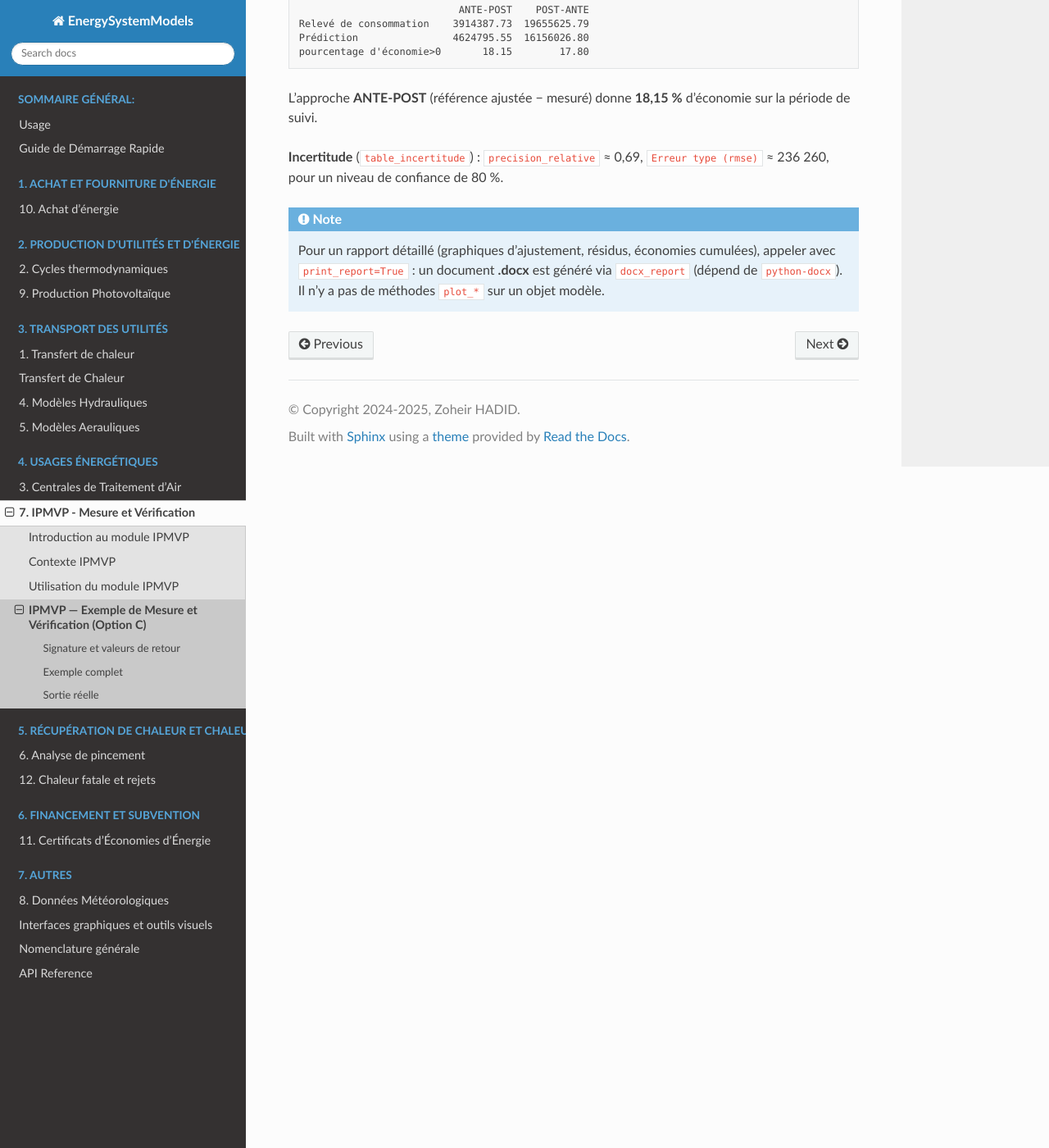
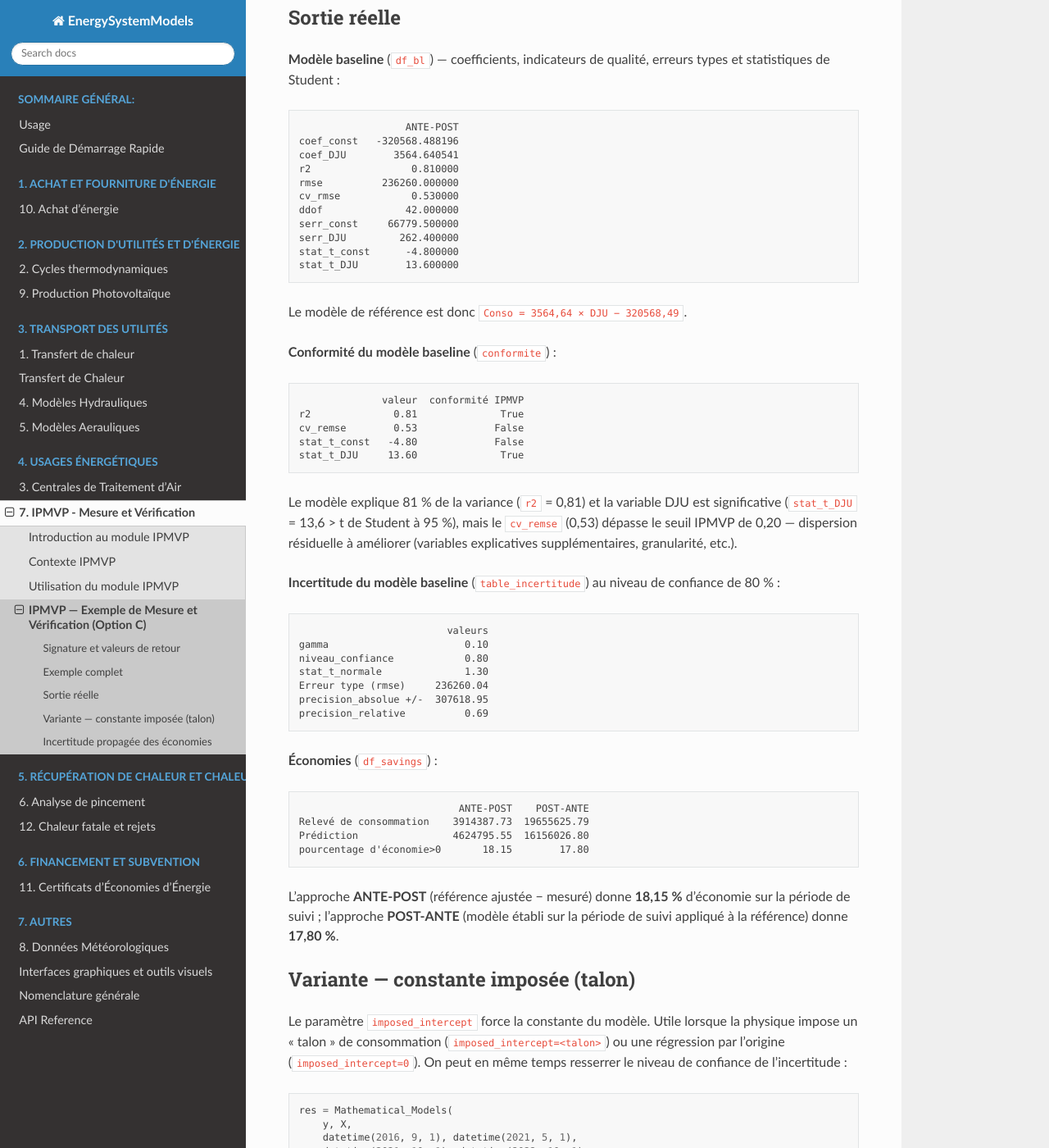
Before and after one commit to ZoheirHADID/EnergySystemModels-fr, a Sphinx documentation site: the page built from docs/source/007-ipmvp/exemples.rst, in a window 1280 px wide and 1400 px high, scrolled down 1579 px. Shown: the whole window at 82% size. Built offline with Sphinx 7.4.7 and the Read the Docs theme 3.1.0, drawn with Linux system fonts in a browser that asks for light colours; some of the changed text lies outside the part shown.

Commit message:
2026-07-08-VF-giberville

```diff
--- a/docs/source/007-ipmvp/exemples.rst
+++ b/docs/source/007-ipmvp/exemples.rst
@@ -21,12 +21,24 @@ Signature et valeurs de retour
        seuil_z_scores=8,        # seuil d'exclusion des points aberrants (défaut 8)
        degree=1,                # degré du modèle polynomial
        site="****",
+       imposed_intercept=None,  # None -> constante libre ; 0 -> régression par l'origine (talon imposé)
+       niveau_confiance=0.8,    # niveau de confiance de l'incertitude (défaut 0,80)
    )
 
-Les 9 éléments : ``y_pred`` (prédiction baseline), ``df`` (données + prédiction),
-``conformite`` (indicateurs IPMVP + verdict), ``table_incertitude`` (incertitude
-baseline), les 4 équivalents pour la période de reporting, et ``df_savings``
-(économies ANTE-POST / POST-ANTE).
+Les 9 éléments : ``y_pred`` (prédiction baseline), ``df`` (coefficients +
+indicateurs du modèle), ``conformite`` (indicateurs IPMVP + verdict),
+``table_incertitude`` (incertitude baseline), les 4 équivalents pour la période
+de reporting, et ``df_savings`` (économies ANTE-POST / POST-ANTE).
+
+.. note::
+   Deux paramètres ont été ajoutés à la fonction :
+
+   * **imposed_intercept** — impose la constante du modèle (``0`` = régression
+     par l'origine, ou une valeur « talon » choisie par l'analyste). Par défaut
+     (``None``) la constante est estimée librement.
+   * **niveau_confiance** — niveau de confiance utilisé pour le calcul
+     d'incertitude (défaut ``0.8``). Il pilote la statistique de Student et donc
+     la ``precision_absolue`` / ``precision_relative`` reportées.
 
 Exemple complet
 ---------------
@@ -35,44 +47,83 @@ Exemple complet
 
    import pandas as pd
    from datetime import datetime
-   from IPMVP.IPMVP import Mathematical_Models
+   from IPMVP.IPMVP import Mathematical_Models, incertitude_savings
 
    # Données mensuelles livrées avec le paquet : consommation + DJU
    df = pd.read_excel("src/IPMVP/IPMVP_input.xlsx")
    df["Mois"] = pd.to_datetime(df["Mois"])
    df = df.set_index("Mois")
 
-   X = df[["DJU"]]                              # variable(s) explicative(s)
-   y = df["Consommation (kWh) - Relevé"]        # consommation mesurée
+   # (l'entête de la colonne conso peut contenir un caractère accentué :
+   #  on la sélectionne de façon robuste)
+   col_conso = [c for c in df.columns if c.lower().startswith("consommation")][0]
 
-   res = Mathematical_Models(
+   X = df[["DJU"]]        # variable(s) explicative(s)
+   y = df[col_conso]      # consommation mesurée
+
+   (y_pred, df_bl, conformite, table_inc,
+    y_pred_report, df_report, conformite_report, table_inc_report,
+    df_savings) = Mathematical_Models(
        y, X,
        datetime(2016, 9, 1), datetime(2021, 5, 1),    # baseline
        datetime(2021, 10, 1), datetime(2022, 10, 1),  # reporting
        degree=1, seuil_z_scores=3, site="exemple_site",
    )
-   y_pred, df_bl, conformite, table_inc, *_rep, df_savings = res
 
-   print(conformite)
-   print(df_savings)
+   print(df_bl)          # coefficients + indicateurs du modèle baseline
+   print(conformite)     # verdict de conformité IPMVP
+   print(table_inc)      # incertitude du modèle baseline
+   print(df_savings)     # économies
 
 Sortie réelle
 -------------
+
+**Modèle baseline** (``df_bl``) — coefficients, indicateurs de qualité, erreurs
+types et statistiques de Student :
+
+.. code-block:: text
+
+                     ANTE-POST
+   coef_const   -320568.488196
+   coef_DJU        3564.640541
+   r2                 0.810000
+   rmse          236260.000000
+   cv_rmse            0.530000
+   ddof              42.000000
+   serr_const     66779.500000
+   serr_DJU         262.400000
+   stat_t_const      -4.800000
+   stat_t_DJU        13.600000
+
+Le modèle de référence est donc ``Conso = 3564,64 × DJU − 320568,49``.
 
 **Conformité du modèle baseline** (``conformite``) :
 
 .. code-block:: text
 
-                  valeur  conformité IPMVP
-   r2               0.81              True
-   cv_remse         0.53             False
-   stat_t_const    -4.80             False
-   stat_t_DJU      13.60              True
+                 valeur  conformité IPMVP
+   r2              0.81              True
+   cv_remse        0.53             False
+   stat_t_const   -4.80             False
+   stat_t_DJU     13.60              True
 
 Le modèle explique 81 % de la variance (``r2`` = 0,81) et la variable DJU est
-significative (``stat_t_DJU``), mais le ``cv_remse`` (0,53) dépasse le seuil
-IPMVP — indiquant une dispersion résiduelle à améliorer (variables explicatives
-supplémentaires, granularité, etc.).
+significative (``stat_t_DJU`` = 13,6 > t de Student à 95 %), mais le
+``cv_remse`` (0,53) dépasse le seuil IPMVP de 0,20 — dispersion résiduelle à
+améliorer (variables explicatives supplémentaires, granularité, etc.).
+
+**Incertitude du modèle baseline** (``table_incertitude``) au niveau de
+confiance de 80 % :
+
+.. code-block:: text
+
+                            valeurs
+   gamma                       0.10
+   niveau_confiance            0.80
+   stat_t_normale              1.30
+   Erreur type (rmse)     236260.04
+   precision_absolue +/-  307618.95
+   precision_relative          0.69
 
 **Économies** (``df_savings``) :
 
@@ -84,13 +135,105 @@ supplémentaires, granularité, etc.).
    pourcentage d'économie>0       18.15        17.80
 
 L'approche **ANTE-POST** (référence ajustée − mesuré) donne **18,15 %**
-d'économie sur la période de suivi.
+d'économie sur la période de suivi ; l'approche **POST-ANTE** (modèle établi
+sur la période de suivi appliqué à la référence) donne **17,80 %**.
 
-**Incertitude** (``table_incertitude``) : ``precision_relative`` ≈ 0,69,
-``Erreur type (rmse)`` ≈ 236 260, pour un niveau de confiance de 80 %.
+Variante — constante imposée (talon)
+------------------------------------
+
+Le paramètre ``imposed_intercept`` force la constante du modèle. Utile lorsque
+la physique impose un « talon » de consommation (``imposed_intercept=<talon>``)
+ou une régression par l'origine (``imposed_intercept=0``). On peut en même
+temps resserrer le niveau de confiance de l'incertitude :
+
+.. code-block:: python
+
+   res = Mathematical_Models(
+       y, X,
+       datetime(2016, 9, 1), datetime(2021, 5, 1),
+       datetime(2021, 10, 1), datetime(2022, 10, 1),
+       degree=1, seuil_z_scores=3, site="exemple_site",
+       imposed_intercept=0,     # régression par l'origine
+       niveau_confiance=0.9,    # incertitude au niveau 90 %
+   )
+   df_bl, conformite, table_inc = res[1], res[2], res[3]
+   print(df_bl); print(conformite); print(table_inc)
+
+Sortie réelle (constante forcée à 0) :
+
+.. code-block:: text
+
+   # df_bl
+                     ANTE-POST
+   coef_const         0.000000
+   coef_DJU        2499.015503
+   r2                 0.710000
+   rmse          294014.500000
+   cv_rmse            0.660000
+   ddof              42.000000
+
+   # conformite
+                 valeur  conformité IPMVP
+   r2              0.71             False
+   cv_remse        0.66             False
+   stat_t_const    0.00             False
+   stat_t_DJU      9.50              True
+
+   # table_incertitude (niveau_confiance = 0,90)
+                            valeurs
+   gamma                       0.05
+   niveau_confiance            0.90
+   stat_t_normale              1.68
+   Erreur type (rmse)     294014.53
+   precision_absolue +/-  494518.44
+   precision_relative          1.11
+
+Forcer la constante à 0 dégrade ici le modèle (``r2`` 0,81 → 0,71,
+``cv_remse`` 0,53 → 0,66) : la constante libre était donc justifiée pour ce
+site.
+
+Incertitude propagée des économies
+-----------------------------------
+
+La fonction ``incertitude_savings`` propage l'erreur-type du modèle de
+référence sur la durée du contrat **et** la période de reporting, selon le
+protocole IPMVP (fonction pure, sans effet de bord) :
+
+.. code-block:: python
+
+   rmse    = float(df_bl.loc["rmse"].iloc[0])
+   ddof    = float(df_bl.loc["ddof"].iloc[0])
+   moyenne = float(y.loc[datetime(2016, 9, 1):datetime(2021, 5, 1)].mean())
+
+   inc = incertitude_savings(
+       rmse=rmse, ddof=ddof, moyenne=moyenne,
+       gain_pct=0.18,             # économie mensuelle attendue (18 %)
+       duree_contrat_mois=60,
+       duree_reporting_mois=12,
+       niveau_confiance=0.9,
+   )
+   print(inc["contrat"])
+   print(inc["reporting"])
+
+Sortie réelle :
+
+.. code-block:: text
+
+   # inc["contrat"]  (60 mois)
+   {'mois': 60, 'economie_kwh': 5335141.89,
+    'precision_absolue_kwh': 3078077.25, 'precision_relative': 0.577}
+
+   # inc["reporting"]  (12 mois)
+   {'mois': 12, 'economie_kwh': 1067028.38,
+    'precision_absolue_kwh': 1376557.99, 'precision_relative': 1.290}
+
+La précision relative s'améliore avec la durée cumulée (0,58 sur 60 mois contre
+1,29 sur 12 mois) : plus la période d'observation est longue, plus l'économie
+annoncée est robuste au sens IPMVP.
 
 .. note::
    Pour un rapport détaillé (graphiques d'ajustement, résidus, économies
-   cumulées), appeler avec ``print_report=True`` : un document **.docx** est
-   généré via ``docx_report`` (dépend de ``python-docx``). Il n'y a pas de
-   méthodes ``plot_*`` sur un objet modèle.
+   cumulées, tables baseline **et** reporting), appeler ``Mathematical_Models``
+   avec ``print_report=True`` : un document **.docx** est généré via
+   ``docx_report`` (dépend de ``python-docx``). Il n'y a pas de méthodes
+   ``plot_*`` sur un objet modèle.
```
Also changed, not shown: docs/source/007-ipmvp/modeles_mathematiques.rst (+10 -1 lines).
